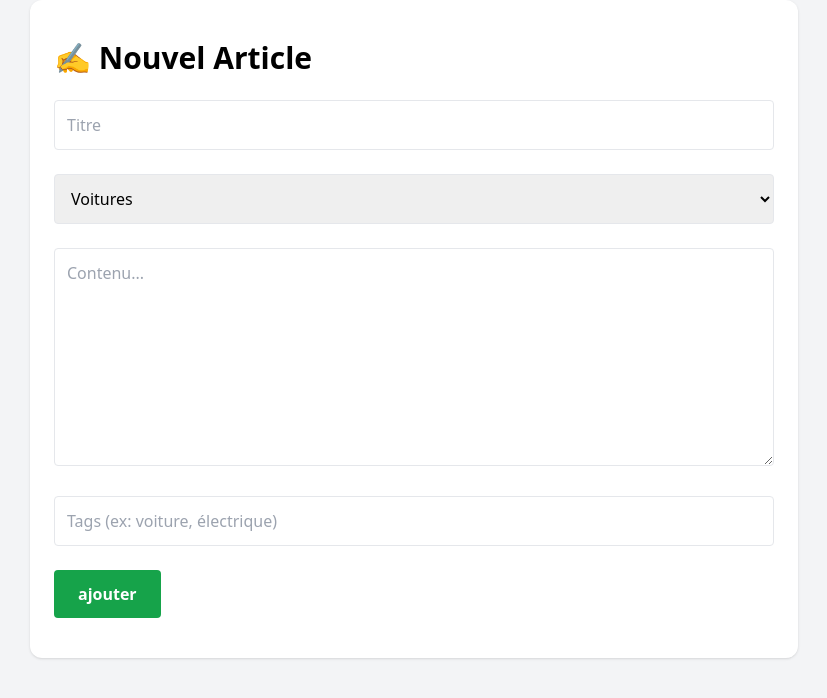
After one commit to anasselghazi/MaBagnoleV2, a PHP site: page /ajouter_article.php in a window 1280 px wide. The commit adds this page. Shown: the top 698 px of the page, without its empty margins (226-1053 px from the left). Run offline with PHP 8.4, Linux system fonts and the light colour scheme; some libraries are stand-ins or nearby versions.

Commit message:
ajouter  UI de partie article

```diff
--- /dev/null
+++ b/page/ajouter_article.php
@@ -0,0 +1,39 @@
+<!DOCTYPE html>
+<html lang="fr">
+<head>
+  <meta charset="UTF-8">
+  <title>Ajouter Article</title>
+  <script src="https://cdn.tailwindcss.com"></script>
+</head>
+<body class="bg-gray-100">
+
+<main class="max-w-3xl mx-auto px-6 py-10 bg-white shadow rounded-xl">
+
+  <h1 class="text-3xl font-bold mb-6">✍️ Nouvel Article</h1>
+
+  <form class="space-y-6">
+
+    <input type="text" placeholder="Titre"
+      class="w-full border p-3 rounded" required>
+
+    <select class="w-full border p-3 rounded">
+      <option>Voitures</option>
+      <option>Électrique</option>
+    </select>
+
+    <textarea rows="8" placeholder="Contenu..."
+      class="w-full border p-3 rounded" required></textarea>
+
+    <input type="text" placeholder="Tags (ex: voiture, électrique)"
+      class="w-full border p-3 rounded">
+
+    <button class="bg-green-600 text-white px-6 py-3 rounded font-semibold">
+      ajouter
+    </button>
+
+  </form>
+
+</main>
+
+</body>
+</html>
```
Also changed, not shown: CLASSES/blog/article.php (+14 -0 lines), html.html (added, +39 -0 lines), page/blog.php (+8 -2 lines).
